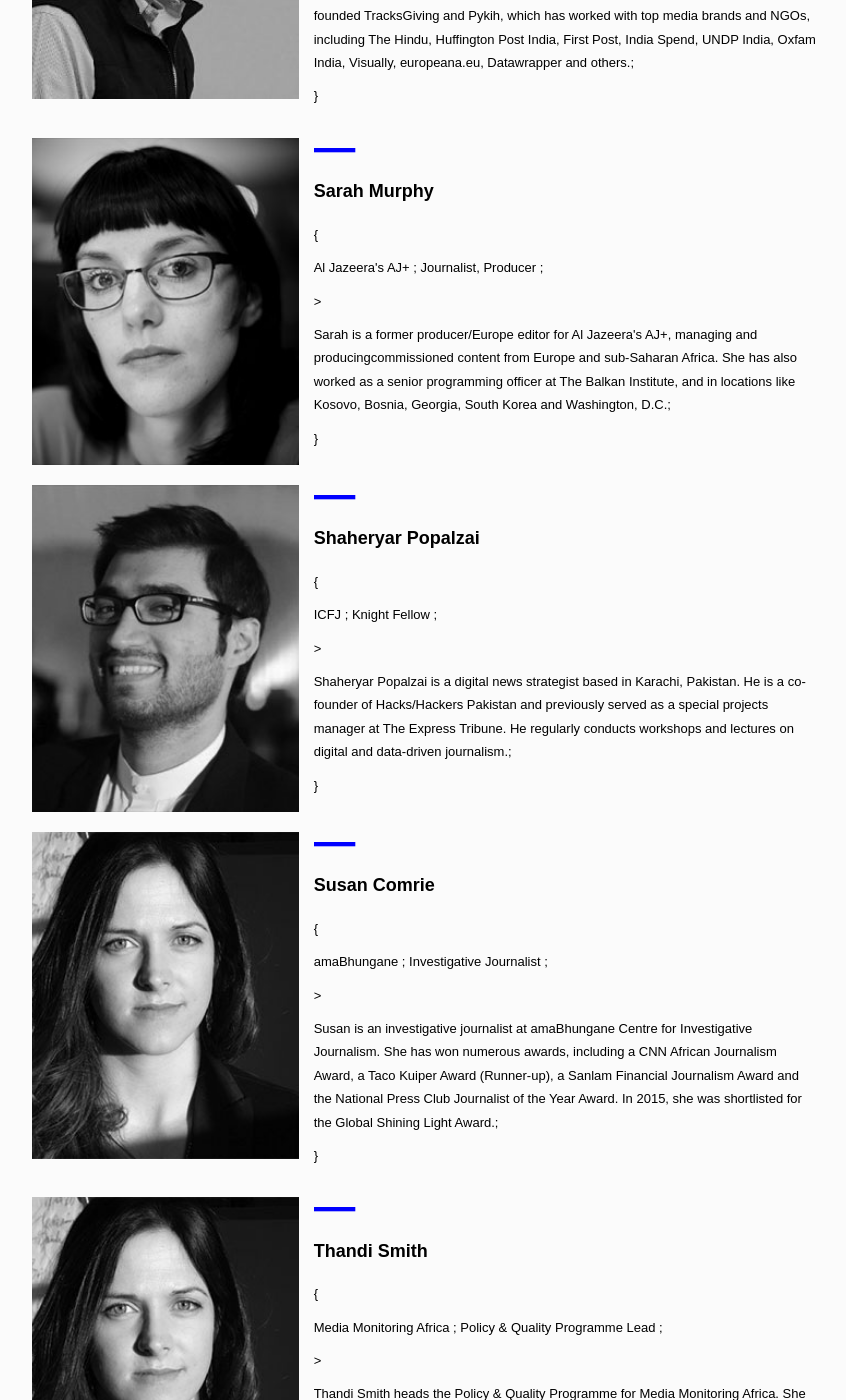
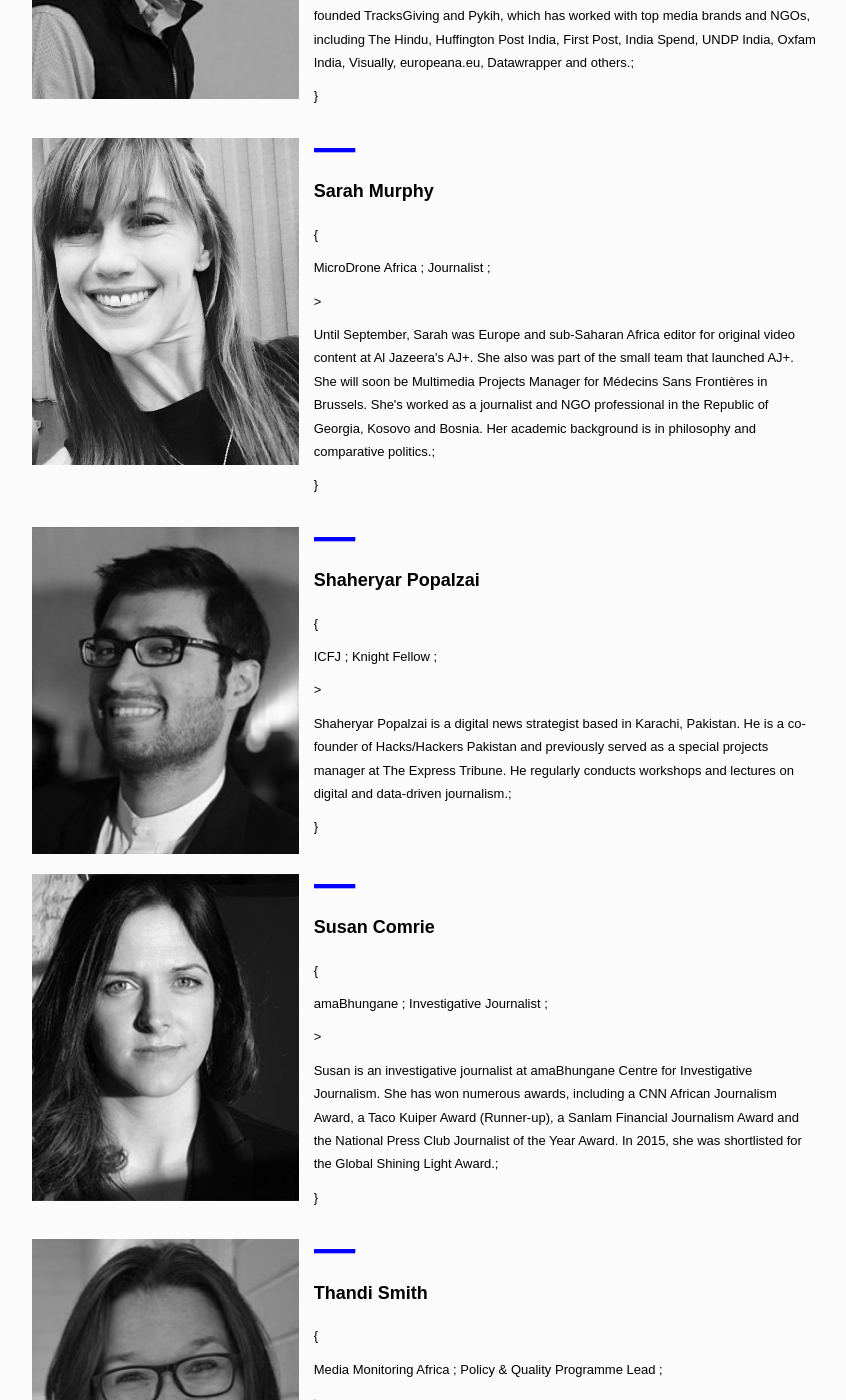
Before and after one commit to CodeForAfrica-ARCHIVE/MediaIndabaAfrica, a Jekyll site: the page built from speakers.html, in a window 1280 px wide and 1400 px high, scrolled down 14861 px. Shown: the whole window, without its empty margins (208-1054 px from the left). Built offline with Jekyll 4.4.1, drawn with Linux system fonts in a browser that asks for light colours.

Commit message:
Speaker Update

```diff
--- a/_data/speakers.yml
+++ b/_data/speakers.yml
@@ -122,8 +122,8 @@
   org: ICFJ
   role: Knight Fellow
   long_bio: H.R. is the founding editor at The Quint, director of communications in India at Change.org, and senior anchor at CNN-IBN. He is currently helping top Indian newsrooms improve their coverage of critical health and development issues.
-  img: /img/speakers/Fidel Mbhele_opt(1).jpg
-  img_hover: /img/speakers/Fidel Mbhele_opt(1).jpg
+  img: /img/speakers/HR Venkatesh_opt.jpg
+  img_hover: /img/speakers/HR Venkatesh_opt.jpg
   css_class: venkatesh
 
 - name: Jacopo Ottaviani
@@ -242,8 +242,8 @@
   org: Code for Nigeria
   role: Country Lead
   long_bio: Nkechi is the country lead for Code for Nigeria, a Mandela Washington Fellow (Arizona State University) and Global Shaper of the World Economic Forum. She holds an M.Sc in Information Systems Management from the University of Salford.
-  img: /img/speakers/nkechi_opt.jpg
-  img_hover: /img/speakers/nkechi_opt.jpg
+  img: /img/speakers/nkechi_opt.png
+  img_hover: /img/speakers/nkechi_opt.png
   css_class: nkechi
 
 - name: Nuzulak Dausen
@@ -327,11 +327,11 @@
   css_class: ritvvij
 
 - name: Sarah Murphy
-  org: Al Jazeera's AJ+
-  role: Journalist, Producer
-  long_bio: Sarah is a former producer/Europe editor for  Al Jazeera's AJ+, managing and producingcommissioned content from Europe and sub-Saharan Africa. She has also worked as a senior programming officer at The Balkan Institute, and in locations like Kosovo, Bosnia, Georgia, South Korea and Washington, D.C.
-  img: /img/speakers/sarah.jpg
-  img_hover: /img/speakers/sarah.jpg
+  org: MicroDrone Africa
+  role: Journalist
+  long_bio: Until September, Sarah was Europe and sub-Saharan Africa editor for original video content at Al Jazeera's AJ+. She also was part of the small team that launched AJ+. She will soon be Multimedia Projects Manager for Médecins Sans Frontières in Brussels. She's worked as a journalist and NGO professional in the Republic of Georgia, Kosovo and Bosnia. Her academic background is in philosophy and comparative politics.
+  img: /img/speakers/Sarah Murphy - Media Indaba headshot.jpg
+  img_hover: /img/speakers/Sarah Murphy - Media Indaba headshot.jpg
   css_class: sarah
 
 - name: Shaheryar Popalzai
@@ -354,8 +354,8 @@
   org: Media Monitoring Africa
   role: Policy & Quality Programme Lead
   long_bio: Thandi Smith heads the Policy & Quality Programme for Media Monitoring Africa. She holds a Masters degree in Media Studies from the University of the Witswatersrand.
-  img: /img/speakers/Susan-Comrie.jpg
-  img_hover: /img/speakers/Susan-Comrie.jpg
+  img: /img/speakers/Thandi-Smith_Retouched_Square-300x300_opt.jpg
+  img_hover: /img/speakers/Thandi-Smith_Retouched_Square-300x300_opt.jpg
   css_class: thandi
 
 - name: Thanduxolo Jika
```
Also changed, not shown: img/speakers/HR Venkatesh_opt.jpg (added), img/speakers/Sarah Murphy - Media Indaba headshot.jpg (added), img/speakers/Thandi-Smith_Retouched_Square-300x300_opt.jpg (added).
